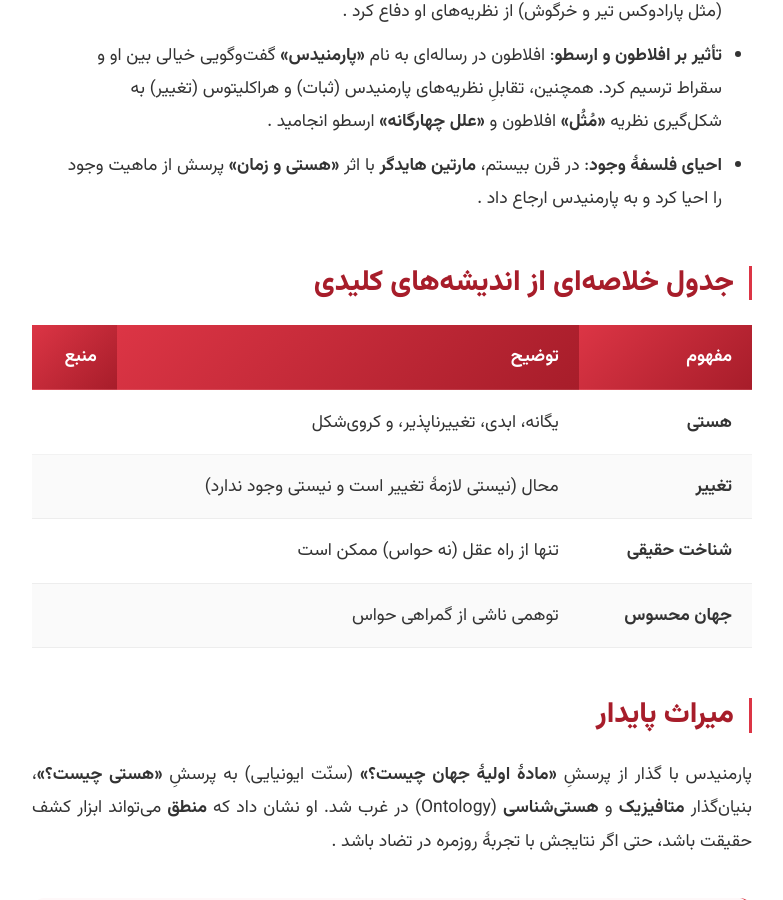
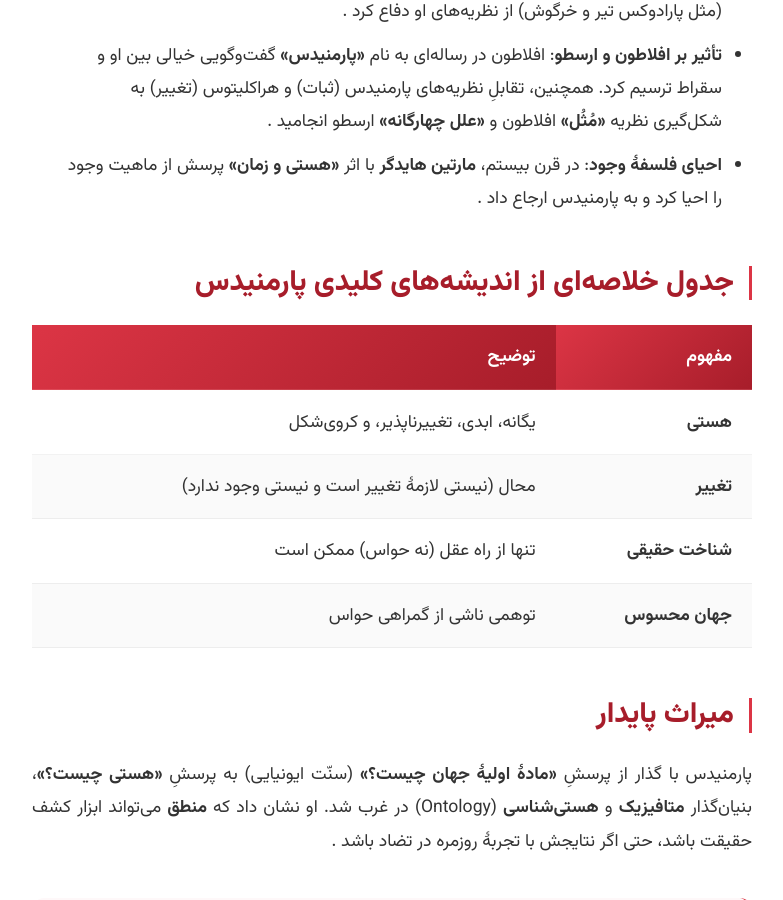
Before and after one commit to darkblog/darkblog.github.io, a Jekyll site: the page built from _posts/2025-7-4-54.md, in a window 1280 px wide and 900 px high, scrolled down 2334 px. Shown: the whole window, without its empty margins (248-1031 px from the left). Built offline with Jekyll 4.4.1, drawn with Linux system fonts in a browser that asks for light colours.

Commit message:
Update 2025-7-4-54.md

```diff
--- a/_posts/2025-7-4-54.md
+++ b/_posts/2025-7-4-54.md
@@ -34,14 +34,14 @@ title: زندگینامه پارمنیدس - فیلسوف هستیِ تغییر
 - **تأثیر بر افلاطون و ارسطو**: افلاطون در رساله‌ای به نام **«پارمنیدس»** گفت‌وگویی خیالی بین او و سقراط ترسیم کرد. همچنین، تقابلِ نظریه‌های پارمنیدس (ثبات) و هراکلیتوس (تغییر) به شکل‌گیری نظریه‌ **«مُثُل»** افلاطون و **«علل چهارگانه»** ارسطو انجامید .
 - **احیای فلسفهٔ وجود**: در قرن بیستم، **مارتین هایدگر** با اثر **«هستی و زمان»** پرسش از ماهیت وجود را احیا کرد و به پارمنیدس ارجاع داد .
 
-## جدول خلاصه‌ای از اندیشه‌های کلیدی
+## جدول خلاصه‌ای از اندیشه‌های کلیدی پارمنیدس
 
-| مفهوم | توضیح | منبع |
-|--------|--------|-------|
-| **هستی** | یگانه، ابدی، تغییرناپذیر، و کروی‌شکل |  |
-| **تغییر** | محال (نیستی لازمهٔ تغییر است و نیستی وجود ندارد) |  |
-| **شناخت حقیقی** | تنها از راه عقل (نه حواس) ممکن است |  |
-| **جهان محسوس** | توهمی ناشی از گمراهی حواس |  |
+| مفهوم | توضیح |
+|--------|--------|
+| **هستی** | یگانه، ابدی، تغییرناپذیر، و کروی‌شکل |
+| **تغییر** | محال (نیستی لازمهٔ تغییر است و نیستی وجود ندارد) |
+| **شناخت حقیقی** | تنها از راه عقل (نه حواس) ممکن است |
+| **جهان محسوس** | توهمی ناشی از گمراهی حواس |
 
 ## میراث پایدار
 پارمنیدس با گذار از پرسشِ **«مادهٔ اولیهٔ جهان چیست؟»** (سنّت ایونیایی) به پرسشِ **«هستی چیست؟»**، بنیان‌گذار **متافیزیک** و **هستی‌شناسی** (Ontology) در غرب شد. او نشان داد که **منطق** می‌تواند ابزار کشف حقیقت باشد، حتی اگر نتایجش با تجربهٔ روزمره در تضاد باشد .
```
